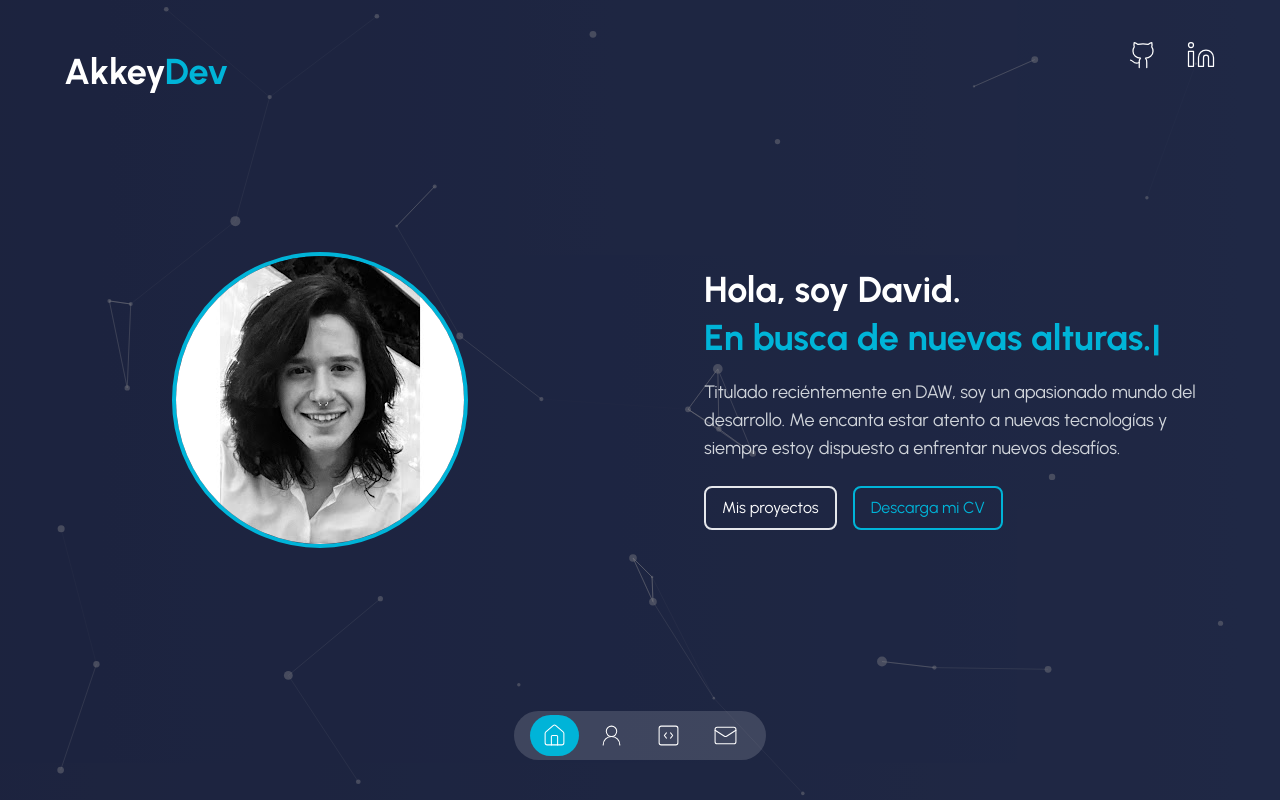
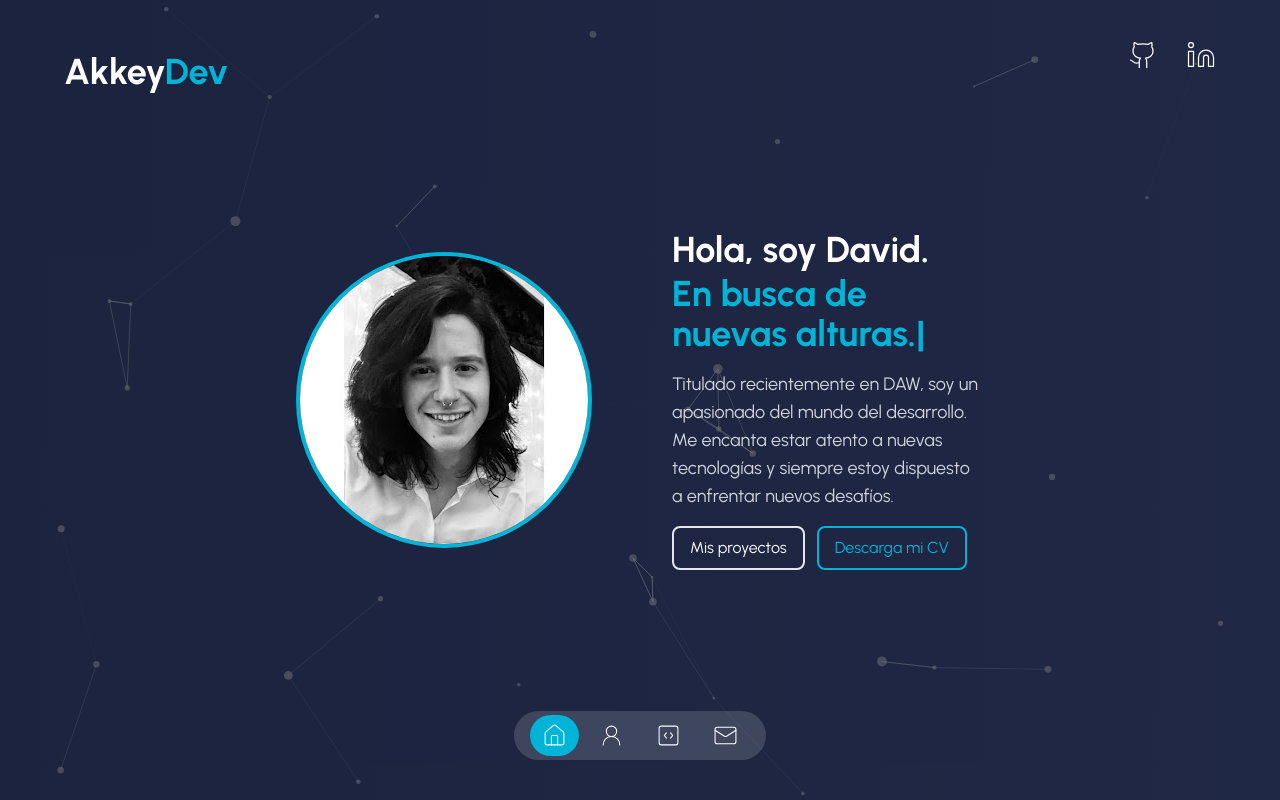
Before and after one commit to itsmeakkey/PortfolioWeb, a Next.js app: page / in a window 1280 px wide. Built offline with nearby package versions, Linux system fonts and the light colour scheme.

Commit message:
Mejora de interfaz en la página principal

```diff
--- a/app/layout.tsx
+++ b/app/layout.tsx
@@ -16,7 +16,7 @@ const urbanist = Urbanist({
 //Título de página
 export const metadata: Metadata = {
   title: "💻 AkkeyDev",
-  description: "Landing page hecha por Akkey.",
+  description: "¡Bienvenido a mi sitio web!.",
 };
 
 export default function RootLayout({
--- a/components/introduction.tsx
+++ b/components/introduction.tsx
@@ -6,10 +6,10 @@ const Introduction = () => {
     return (
         <div className="z-20 w-full bg-darkBg/60">
             {/* Contenedor general */}
-            <div className="z-20 grid items-center h-full p-6 py-20 md:py-10 lg:py-16 md:grid-cols-2 md:gap-12">
+            <div className="z-20 flex flex-col md:flex-row items-center justify-center h-full p-4 py-12 md:py-8 lg:py-10 gap-4 md:gap-6 lg:gap-20">
 
                 {/* Contenedor de la imagen */}
-                <div className="w-full flex justify-center">
+                <div className="flex-grow-0 flex justify-center">
                     <div className="rounded-full border-4 border-secondary overflow-hidden">
                         <Image
                             src="/perfil.jpg"
@@ -17,14 +17,14 @@ const Introduction = () => {
                             width={800}
                             height={800}
                             alt="Imagen de perfil"
-                            className="w-full max-w-[300px] md:max-w-[400px] h-auto"
+                            className="w-full max-w-[250px] md:max-w-[350px] h-auto"
                         />
                     </div>
                 </div>
 
                 {/* Contenedor del texto */}
-                <div className="flex flex-col justify-center items-center md:items-start max-w-lg mx-auto">
-                    <h1 className="mb-5 text-2xl md:text-4xl font-bold leading-tight text-center md:text-left">
+                <div className="flex-grow-0 flex flex-col justify-center items-center md:items-start text-center md:text-left md:w-auto lg:w-3/12">
+                    <h1 className="mb-4 text-2xl md:text-4xl font-bold leading-tight">
                         Hola, soy David.
                         <TypeAnimation
                             sequence={[
@@ -37,22 +37,24 @@ const Introduction = () => {
                             speed={50}
                             cursor={true}
                             repeat={Infinity}
-                            className="block text-secondary mt-2"
+                            className="block text-secondary mt-1"
                         />
                     </h1>
-                    <p className="text-lg text-justify md:text-left mb-6 text-gray-300">                        Titulado reciéntemente en DAW, soy un apasionado mundo del desarrollo.
+                    <p className="text-lg mb-4 text-gray-300 text-justify md:text-left">
+                        Titulado recientemente en DAW, soy un apasionado del mundo del desarrollo.
                         Me encanta estar atento a nuevas tecnologías y siempre estoy dispuesto a enfrentar nuevos desafíos.
                     </p>
-                    <div className="flex flex-wrap items-center justify-center md:justify-start gap-4">
+                    <div className="flex flex-wrap items-center justify-center md:justify-start gap-3">
                         <a
                             href="/portfolio"
-                            className="px-4 py-2 border-2 rounded-lg text-md transition-all hover:shadow-xl hover:shadow-white/50 text-center"
+                            className="px-4 py-2 border-2 rounded-lg text-md transition-all hover:shadow-xl hover:shadow-white/50"
                         >
                             Mis proyectos
                         </a>
                         <a
-                            href="CV_David_Ruiz_Aranda.pdf"  target="_blank"
-                            className="px-4 py-2 border-2 border-secondary text-secondary rounded-lg text-md transition-all hover:shadow-xl hover:shadow-secondary text-center"
+                            href="CV_David_Ruiz_Aranda.pdf"
+                            target="_blank"
+                            className="px-4 py-2 border-2 border-secondary text-secondary rounded-lg text-md transition-all hover:shadow-xl hover:shadow-secondary"
                         >
                             Descarga mi CV
                         </a>
```
